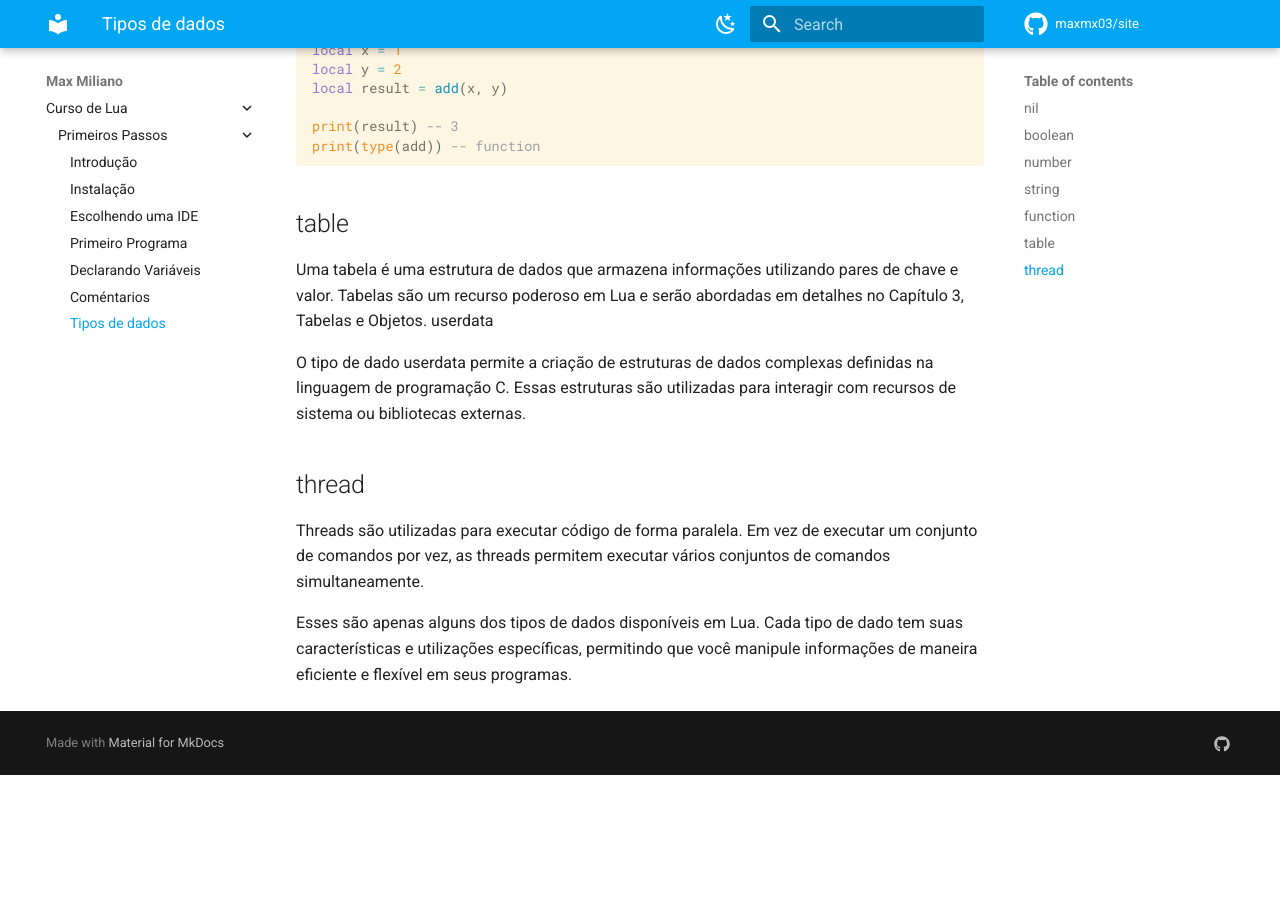
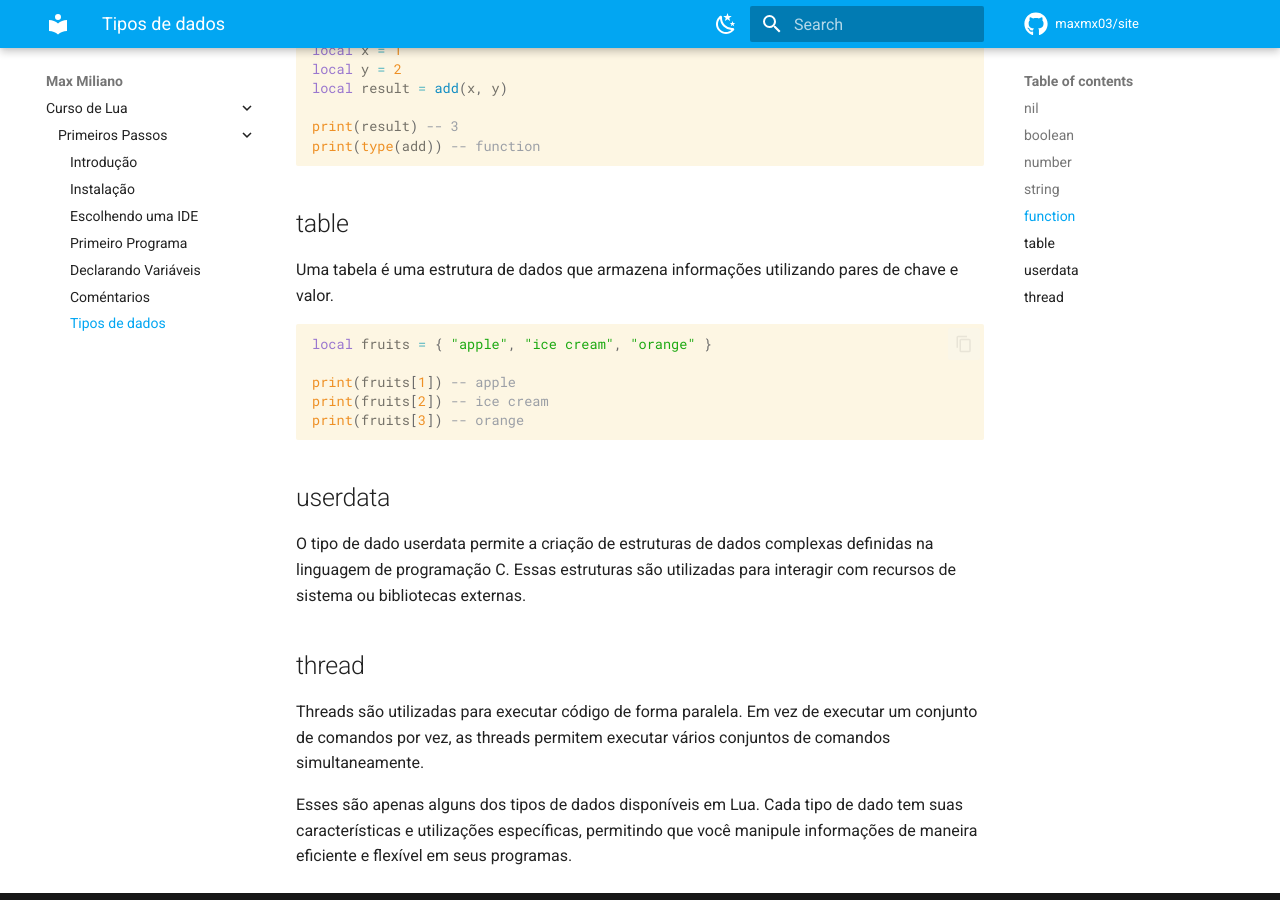
Before and after one commit to maxmx03/site, an MkDocs documentation site: the page built from docs/Lua Guide/Getting Started/types.md, in a window 1280 px wide and 900 px high, scrolled down 1697 px. Built offline with MkDocs 1.6.1 and Material for MkDocs 9.7.7, drawn with Linux system fonts in a browser that asks for light colours; comment, search, counter and statistics services are not loaded; before the commit the page ends 2472 px from its top, so only the background shows below that.

Commit message:
update: types.md

````diff
--- a/docs/Lua Guide/Getting Started/types.md
+++ b/docs/Lua Guide/Getting Started/types.md
@@ -87,9 +87,17 @@ print(type(add)) -- function
 ## table
 
 Uma tabela é uma estrutura de dados que armazena informações utilizando pares
-de chave e valor. Tabelas são um recurso poderoso em Lua e serão abordadas em
-detalhes no Capítulo 3, Tabelas e Objetos.
-userdata
+de chave e valor.
+
+```lua
+local fruits = { "apple", "ice cream", "orange" }
+
+print(fruits[1]) -- apple
+print(fruits[2]) -- ice cream
+print(fruits[3]) -- orange
+```
+
+## userdata
 
 O tipo de dado userdata permite a criação de estruturas de dados complexas
 definidas na linguagem de programação C. Essas estruturas são utilizadas para
````
